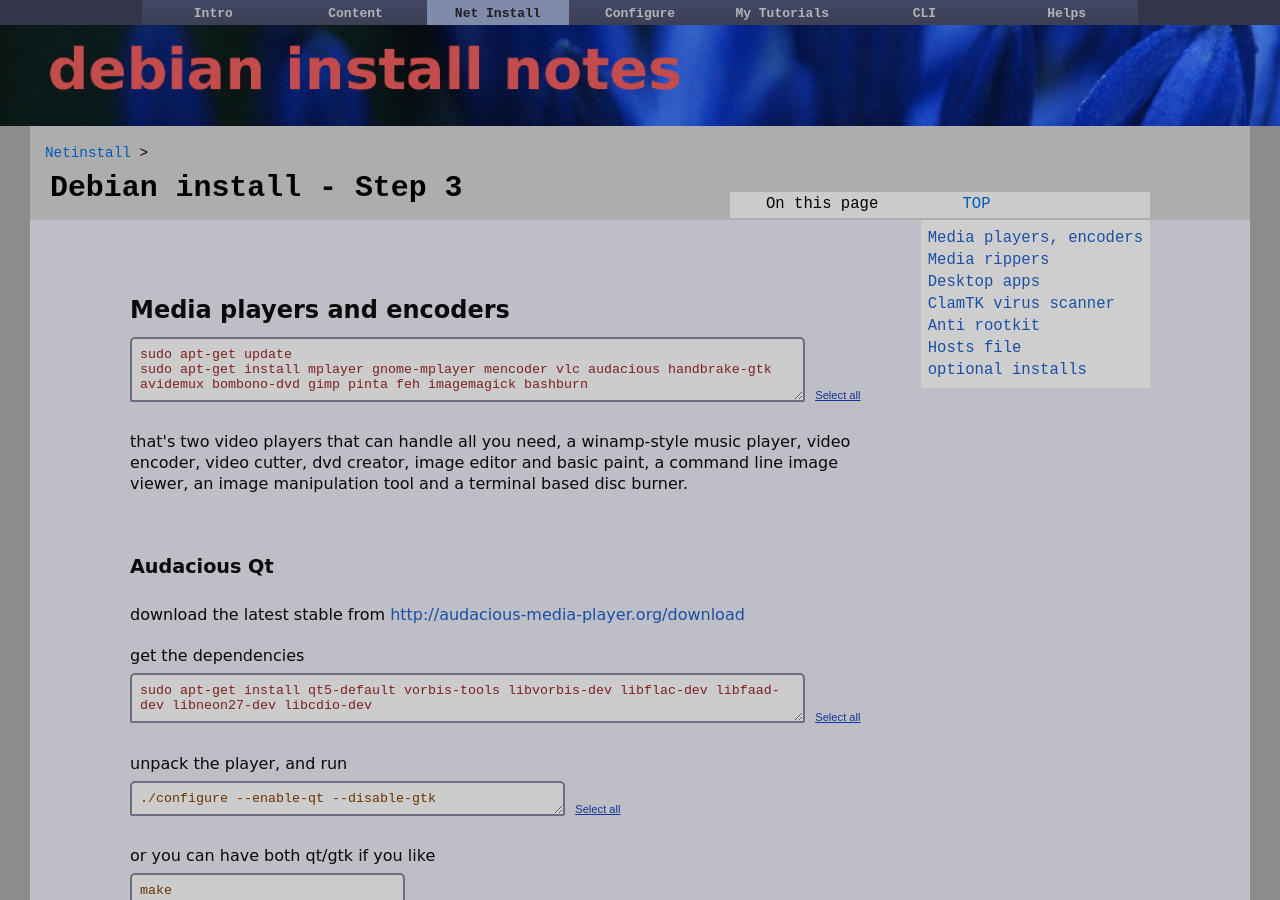
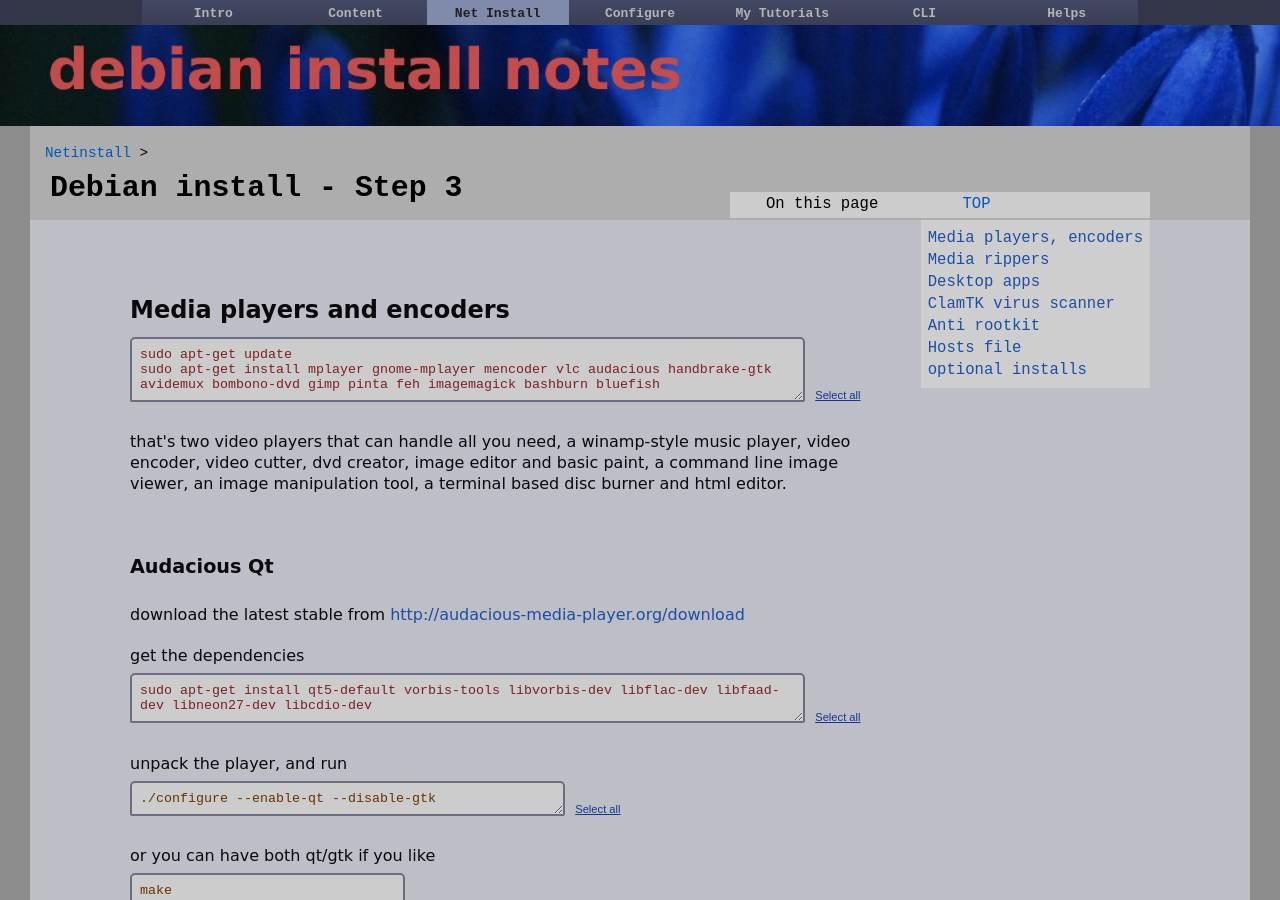
Before and after one commit to dquinton/debian-install, a Jekyll site: the page built from netinstall/step3.html, in a window 1280 px wide and 900 px high. Built offline with Jekyll 4.4.1, drawn with Linux system fonts in a browser that asks for light colours; some of the changed text lies outside the part shown.

Commit message:
updating pages

```diff
--- a/netinstall/lxde-fast.html
+++ b/netinstall/lxde-fast.html
@@ -32,7 +32,7 @@ I go without lxde and lightdm now, and add here: <span class="inst">openbox lxpa
 
 <form>
 <textarea name="T" id="install" rows="8" cols="100">
-apt-get install zip unzip bzip2 p7zip-full bluetooth blueman ntfs-3g blktool dosfstools mtools gvfs-backends command-not-found bash-completion openjdk-7-jre icedtea-7-plugin mplayer gnome-mplayer mencoder vlc gstreamer-0.10 audacious handbrake-gtk avidemux bombono-dvd ardour audacity lame qjackctl gimp pinta imagemagick abcde bashburn furiousisomount xpdf x11-apps clipit pidgin uget transmission pyrenamer easytag catfish bluefish xfce4-notes-plugin gdmap gparted testdisk unetbootin qshutdown ksnapshot kcharselect luckybackup feh cheese meld regexxer bleachbit htop yelp xiphos fonts-sil-ezra gtk2-engines gtk2-engines-xfce gnome-color-chooser systemsettings rkhunter chkrootkit xsel w3m w3m-img less atool mediainfo jhead ffmpegthumbnailer locate git</textarea>
+apt-get install zip unzip bzip2 p7zip-full bluetooth blueman ntfs-3g blktool dosfstools mtools gvfs-backends command-not-found bash-completion openjdk-7-jre icedtea-7-plugin mplayer gnome-mplayer mencoder vlc gstreamer-0.10 audacious handbrake-gtk avidemux bombono-dvd ardour audacity lame qjackctl gimp pinta imagemagick bluefish abcde eyed3 bashburn furiousisomount xpdf x11-apps clipit pidgin uget transmission pyrenamer easytag catfish xfce4-notes-plugin gdmap gparted testdisk unetbootin qshutdown ksnapshot kcharselect luckybackup feh cheese meld regexxer bleachbit htop yelp xiphos fonts-sil-ezra gtk2-engines gtk2-engines-xfce gnome-color-chooser systemsettings rkhunter chkrootkit xsel w3m w3m-img less atool mediainfo jhead ffmpegthumbnailer locate git</textarea>
 &nbsp;<input type="button" class="submitLink" value="Select all" onClick="javascript:this.form.T.focus();this.form.T.select();">
 </form>
 
--- a/netinstall/step3.html
+++ b/netinstall/step3.html
@@ -43,11 +43,11 @@ id: net
 <form>
 <textarea name="T" id="install" rows="3" cols="80">
 sudo apt-get update
-sudo apt-get install mplayer gnome-mplayer mencoder vlc audacious handbrake-gtk avidemux bombono-dvd gimp pinta feh imagemagick bashburn</textarea>
+sudo apt-get install mplayer gnome-mplayer mencoder vlc audacious handbrake-gtk avidemux bombono-dvd gimp pinta feh imagemagick bashburn bluefish</textarea>
 &nbsp;<input type="button" class="submitLink" value="Select all" onClick="javascript:this.form.T.focus();this.form.T.select();">
 </form>
 <br>
-that's two video players that can handle all you need, a winamp-style music player, video encoder, video cutter, dvd creator, image editor and basic paint, a command line image viewer, an image manipulation tool and a terminal based disc burner.
+that's two video players that can handle all you need, a winamp-style music player, video encoder, video cutter, dvd creator, image editor and basic paint, a command line image viewer, an image manipulation tool, a terminal based disc burner and html editor.
 
 
 <br><br><br><br>
--- a/tutorial/17-remote-install.html
+++ b/tutorial/17-remote-install.html
@@ -279,7 +279,7 @@ eject file live-boot-doc rsync uuid-runtime live-config-doc live-tools sudo user
 <br>
 <div><font size="3">apps (copy to a text editor and omit/add what you like)</font></div>
 <div></div>
-<div style="overflow:auto;width:850px;height:170px;background-color:#99f">for p in ffmpeg x264 mplayer gnome-mplayer vlc avidemux handbrake-gtk bombono-dvd audacious ardour audacity lame qjackctl feh gimp pinta gcalctool clipit clamav clamtk catfish pidgin uget transmission bashburn abcde xfce4-notes-plugin gdmap gparted qshutdown ksnapshot kcharselect luckybackup cheese meld regexxer furiousisomount bleachbit easytag bluefish viking libcurl4-openssl-dev gnome-doc-utils htop yelp xiphos fonts-sil-ezra gnome-color-chooser systemsettings rkhunter chkrootkit xsel w3m w3m-img less atool mediainfo jhead ffmpegthumbnailer locate git ;do echo $p &gt;&gt; config/package-lists/my.list.chroot ;done
+<div style="overflow:auto;width:850px;height:170px;background-color:#99f">for p in ffmpeg x264 mplayer gnome-mplayer vlc avidemux handbrake-gtk bombono-dvd audacious ardour audacity lame qjackctl feh gimp pinta gcalctool clipit clamav clamtk catfish pidgin uget transmission bashburn bluefish abcde eyed3 xfce4-notes-plugin gdmap gparted qshutdown ksnapshot kcharselect luckybackup cheese meld regexxer furiousisomount bleachbit easytag viking libcurl4-openssl-dev gnome-doc-utils htop yelp xiphos fonts-sil-ezra gnome-color-chooser systemsettings rkhunter chkrootkit xsel w3m w3m-img less atool mediainfo jhead ffmpegthumbnailer locate git ;do echo $p &gt;&gt; config/package-lists/my.list.chroot ;done
 </div>
 </div>
 <div><br>
```
Also changed, not shown: other parts of netinstall/step3.html (+1 -1 lines).
